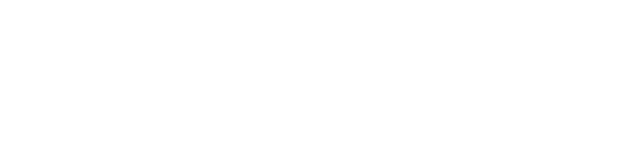
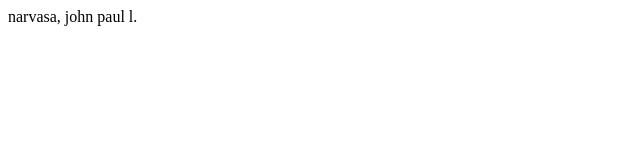
Before and after one commit to NARVS1999/git-sample, a plain HTML site: page index.html in a window 1280 px wide. Shown: the whole page, without its empty margins (0-640 px from the left). Drawn offline with Linux system fonts and the light colour scheme.

Commit message:
initial edit html

```diff
--- a/index.html
+++ b/index.html
@@ -7,6 +7,6 @@
     <title>Document</title>
 </head>
 <body>
-
+    narvasa, john paul l.
 </body>
 </html>
```
